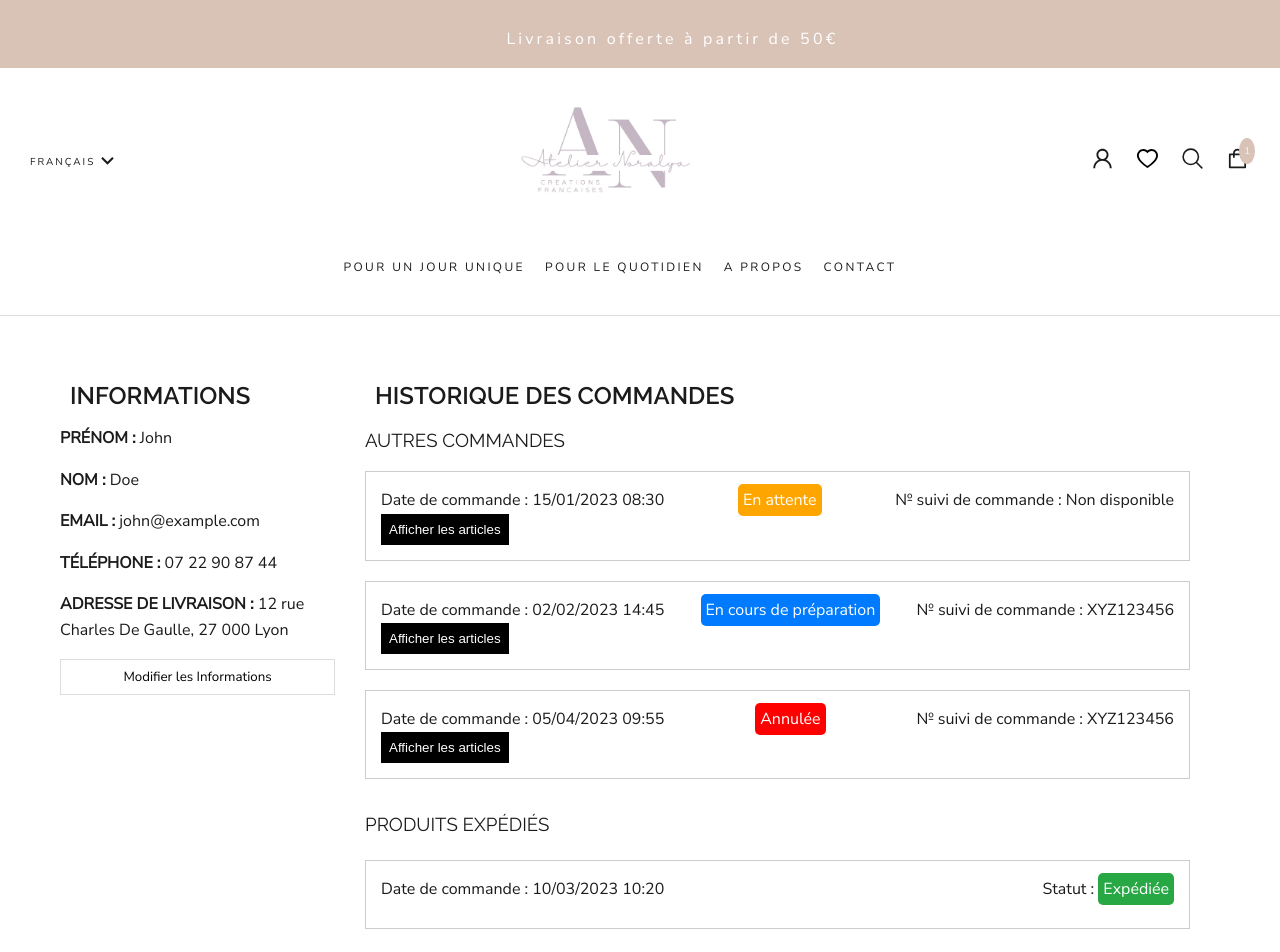
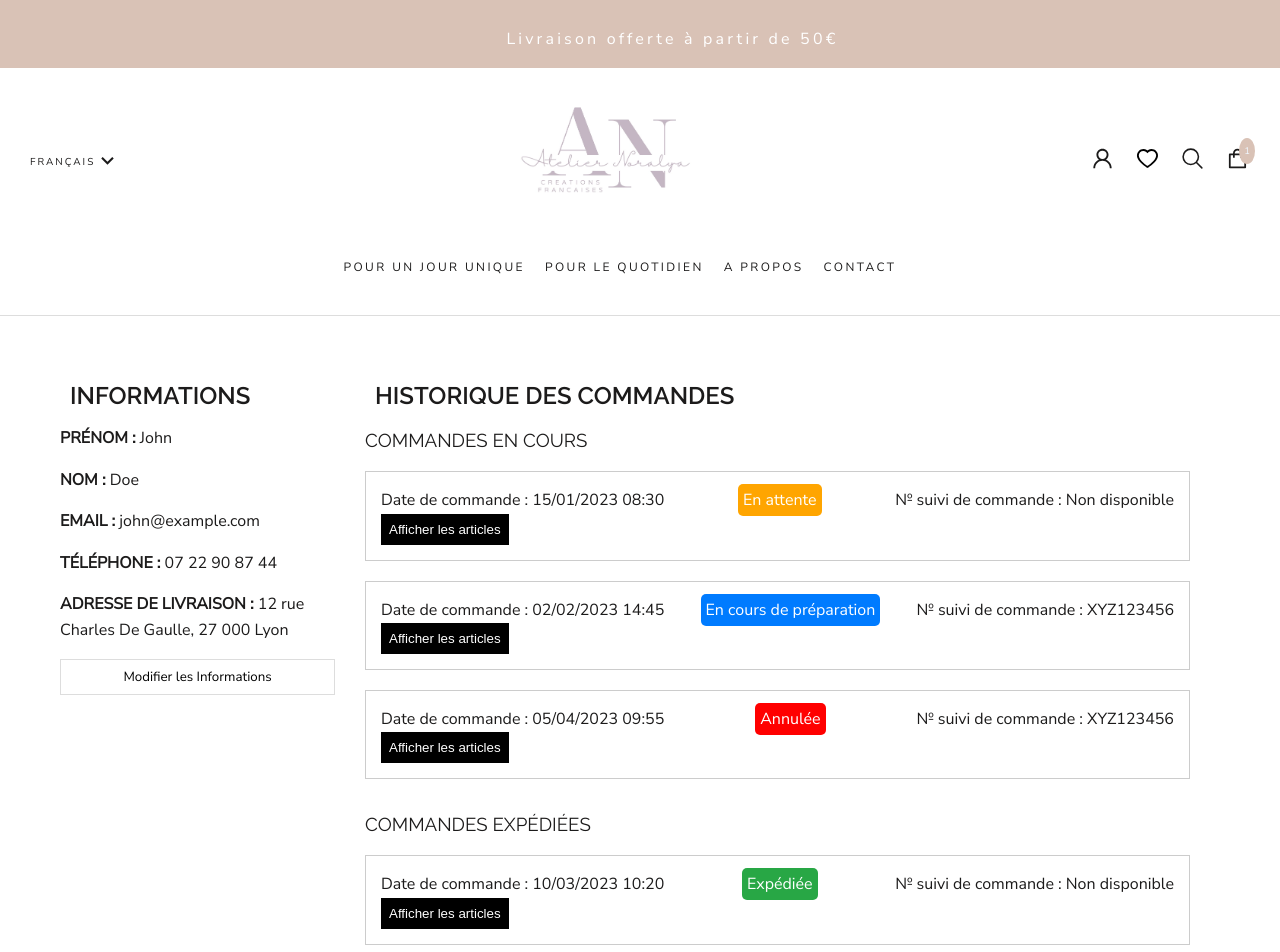
Before and after one commit to DavyHaYehoudi/e-commerce-Cindy, a React (Create React App) app in the folder client/: page /account in a window 1280 px wide. Shown: the top 952 px of the page. Built offline with nearby package versions, Linux system fonts and the light colour scheme; some icons are missing.

Commit message:
toggle button account user

```diff
--- a/client/src/components/accountUser/DeliveredOrders.jsx
+++ b/client/src/components/accountUser/DeliveredOrders.jsx
@@ -1,35 +1,18 @@
 import React from "react";
-import { formatDate } from "../../helpers/formatDate";
 import { orderStatus } from "../../mocks/orderStatus";
+import OrderList from "./OrderList";
 
 const DeliveredOrders = ({ orderHistory, getStatusColor }) => {
+  const filter = (order) => order.status === orderStatus[2].name;
+  const title = "Commandes expédiées";
+
   return (
-    <div className="delivered-orders">
-      <h3>Produits Expédiés</h3>
-      {orderHistory
-        .filter(
-          (order) =>
-            order.status === orderStatus[2].name
-        )
-        .map((order) => (
-          <div key={order.id} className="order-item-user-account">
-            <p>Date de commande : {formatDate(order.date)}</p>
-            <p>
-              Statut :{" "}
-              <span
-                style={{
-                  backgroundColor: getStatusColor(order.status),
-                  color: "#fff",
-                  padding: "5px",
-                  borderRadius: "5px",
-                }}
-              >
-                {order.status}
-              </span>
-            </p>
-          </div>
-        ))}
-    </div>
+    <OrderList
+      orderHistory={orderHistory}
+      getStatusColor={getStatusColor}
+      filter={filter}
+      title={title}
+    />
   );
 };
 
--- /dev/null
+++ b/client/src/components/accountUser/OrderList.jsx
@@ -0,0 +1,63 @@
+import React, { useState } from "react";
+import OrderItems from "./OrderItems";
+import ToggleButton from "../dumbs/ToggleButton";
+import { formatDate } from "../../helpers/formatDate";
+
+const OrderList = ({ orderHistory, getStatusColor, filter, title }) => {
+  const [showOrderItems, setShowOrderItems] = useState(false);
+
+  const handleToggleOrderItems = () => {
+    setShowOrderItems(!showOrderItems);
+  };
+
+  return (
+    <div className="other-orders">
+      <h3>{title}</h3>
+      {orderHistory.filter(filter).map((order) => (
+        <div key={order.id} className="order-item-wrapper-user-account">
+          <div className="date-status">
+            <p>Date de commande : {formatDate(order.date)}</p>
+            <p>
+              <span
+                style={{
+                  backgroundColor: getStatusColor(order.status),
+                  color: "#fff",
+                  padding: "5px",
+                  borderRadius: "5px",
+                }}
+              >
+                {order.status}
+              </span>
+            </p>
+            <p>
+              № suivi de commande : {order.trackingNumber || "Non disponible"}{" "}
+            </p>
+          </div>
+
+          <ToggleButton
+            initialText="Afficher les articles"
+            hiddenText="Fermer les articles"
+            buttonClass="account-display-toggle-btn"
+            content={
+              <OrderItems
+                products={order.products}
+                image={order.products[0].image}
+              />
+            }
+            onToggle={handleToggleOrderItems}
+          />
+
+          {showOrderItems && (
+            <p>
+              Prix total : {order.totalAmount} <br /> Moyen de paiement :{" "}
+              {order.paymentMethod["cardType"]} se terminant par :{" "}
+              {order.paymentMethod["last4Digits"]}{" "}
+            </p>
+          )}
+        </div>
+      ))}
+    </div>
+  );
+};
+
+export default OrderList;
--- a/client/src/components/accountUser/OtherOrders.jsx
+++ b/client/src/components/accountUser/OtherOrders.jsx
@@ -1,65 +1,18 @@
-import React, { useState } from "react";
-import OrderItems from "./OrderItems";
-import ToggleButton from "../dumbs/ToggleButton";
-import { formatDate } from "../../helpers/formatDate";
+import React from "react";
 import { orderStatus } from "../../mocks/orderStatus";
+import OrderList from "./OrderList";
 
 const OtherOrders = ({ orderHistory, getStatusColor }) => {
-  const [showOrderItems, setShowOrderItems] = useState(false);
-
-  const handleToggleOrderItems = () => {
-    setShowOrderItems(!showOrderItems);
-  };
+  const filter = (order) => order.status !== orderStatus[2].name;
+  const title = "Commandes en cours";
 
   return (
-    <div className="other-orders">
-      <h3>Autres Commandes</h3>
-      {orderHistory
-        .filter((order) => order.status !== orderStatus[2].name)
-        .map((order) => (
-          <div key={order.id} className="order-item-wrapper-user-account">
-            <div className="date-status">
-              <p>Date de commande : {formatDate(order.date)}</p>
-              <p>
-                <span
-                  style={{
-                    backgroundColor: getStatusColor(order.status),
-                    color: "#fff",
-                    padding: "5px",
-                    borderRadius: "5px",
-                  }}
-                >
-                  {order.status}
-                </span>
-              </p>
-              <p>
-                № suivi de commande : {order.trackingNumber || "Non disponible"}{" "}
-              </p>
-            </div>
-
-            <ToggleButton
-              initialText="Afficher les articles"
-              hiddenText="Fermer les articles"
-              buttonClass="account-display-toggle-btn"
-              content={
-                <OrderItems
-                  products={order.products}
-                  image={order.products[0].image}
-                />
-              }
-              onToggle={handleToggleOrderItems}
-            />
-
-            {showOrderItems && (
-              <p>
-                Prix total : {order.totalAmount} <br /> Moyen de paiement :{" "}
-                {order.paymentMethod["cardType"]} se terminant par :{" "}
-                {order.paymentMethod["last4Digits"]}{" "}
-              </p>
-            )}
-          </div>
-        ))}
-    </div>
+    <OrderList
+      orderHistory={orderHistory}
+      getStatusColor={getStatusColor}
+      filter={filter}
+      title={title}
+    />
   );
 };
 
```
